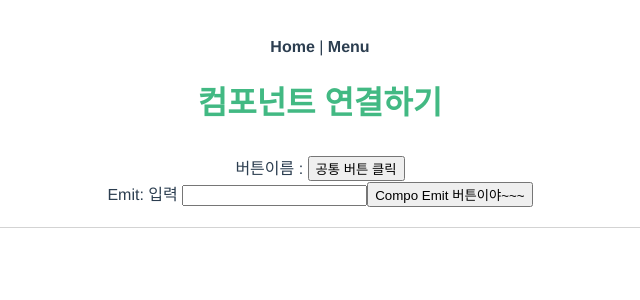
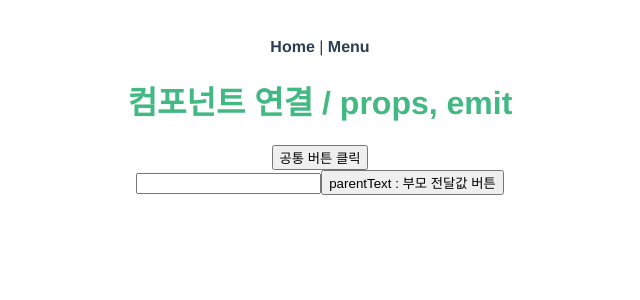
Before and after one commit to kyeongmin21/vueStudy, a Vue app: page /compo in a window 1280 px wide. Shown: the top 300 px of the page, without its empty margins (320-960 px from the left). Built offline with nearby package versions, Linux system fonts and the light colour scheme.

Commit message:
props, emit

```diff
--- a/src/components/Button.vue
+++ b/src/components/Button.vue
@@ -1,11 +1,9 @@
 <template>
   <div>
-    버튼이름 :
     <button @click="onClick()">{{ btn }}</button><br>
 
-    Emit: 입력
     <input type="text" v-model="value"/>
-    <button @click="onEmit">{{ name }} Emit 버튼이야~~~</button>
+    <button @click="onEmit">{{ name }} : 부모 전달값 버튼</button>
   </div>
 </template>
 
--- a/src/views/Compo.vue
+++ b/src/views/Compo.vue
@@ -1,19 +1,19 @@
 <template>
-  <div class="props">
-    <h1>컴포넌트 연결하기</h1>
+  <div>
+    <h1>컴포넌트 연결 / props, emit</h1>
 
-    <section class="first">
-      <ComponentButton name="Compo" @setInput="setInput">
-        자식에게 받은 데이터: {{ value }}
-      </ComponentButton>
-    </section>
+    <ComponentButton name="parentText" @setInput="setInput">
+      자식에게 받은 데이터: {{ value }}
+    </ComponentButton>
+
   </div>
 </template>
 
 <script>
 import ComponentButton from "@/components/Button";
+
 export default {
-  name: "Compo",
+  name: '',
   components: {
     ComponentButton,
   },
@@ -23,9 +23,9 @@ export default {
     };
   },
   methods: {
-    setInput(value) {
+    setInput(value, text) {
       this.value = value;
-      console.log("자식 컴포넌트에게 값을 받았어요 :", value);
+      console.log("자식 컴포넌트에게 값을 받았어요 :", value, text);
     },
   },
 };
```
